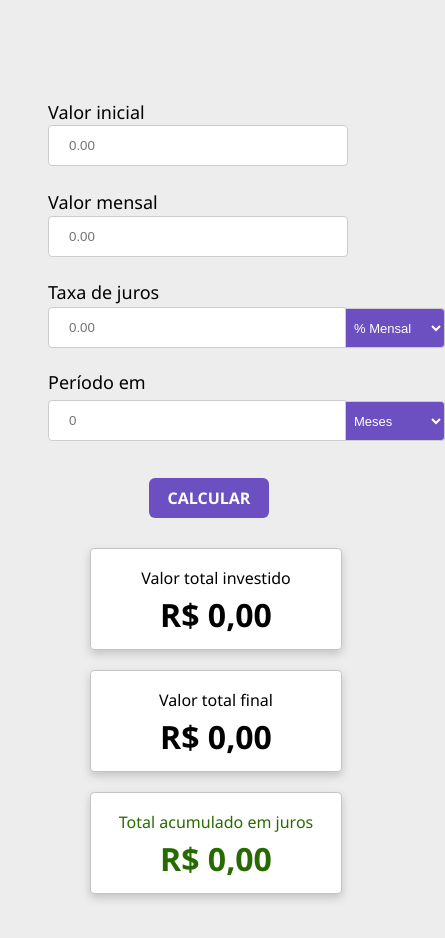
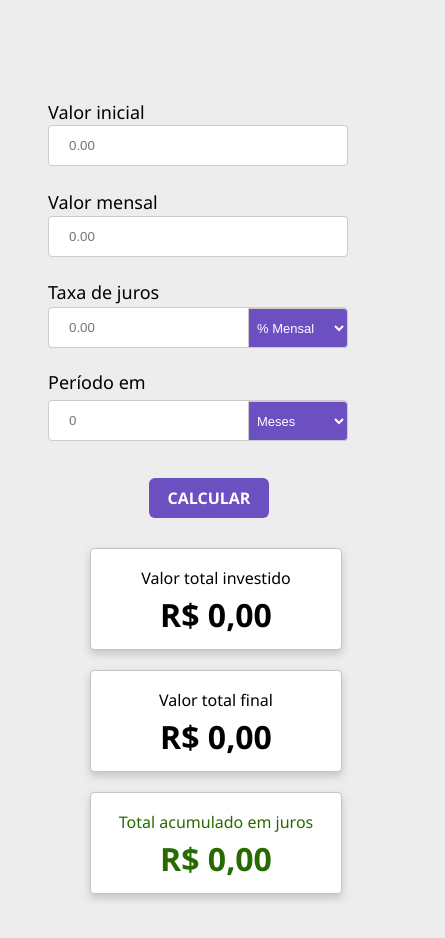
Before and after one commit to Leonardo-Oliveira1/calculadoraJurosCompostos, a website: page index.html in a window 390 px wide. Shown: the whole page, 445 px wide, since content can reach past the window. Drawn offline with Linux system fonts and the light colour scheme.

Commit message:
corrigindo responsividade

```diff
--- a/CSS/_main425px.scss
+++ b/CSS/_main425px.scss
@@ -69,7 +69,7 @@
             left: 440px;
             bottom: 46px;
 
-            margin: -19px -43px;
+            margin: -19px -140px;
             }
         }
     }
```
Also changed, not shown: CSS/main.css, 1 other file.
